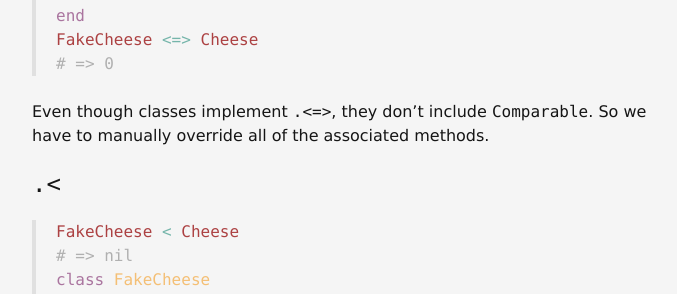
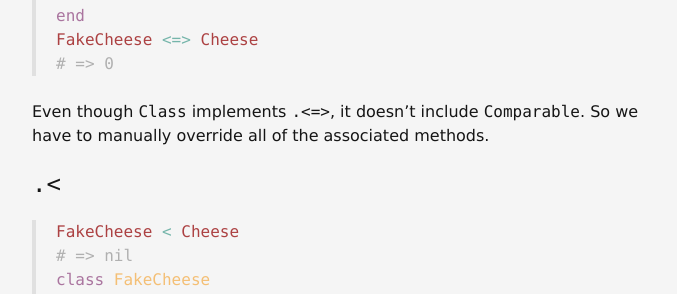
Before and after one commit to tfausak/tfausak.github.io, a Jekyll site: the page built from _posts/2014-05-24-class-comparison-in-ruby.md, in a window 1280 px wide and 900 px high, scrolled down 7110 px. Shown: the part 158-452 px from the top of the window, without its empty margins (288-965 px from the left). Built offline with Jekyll 4.4.1, drawn with Linux system fonts in a browser that asks for light colours; comment, search, counter and statistics services are not loaded.

Commit message:
Implement @AaronLasseigne's suggestion
https://github.com/tfausak/tfausak.github.io/pull/30/files#r13027593

```diff
--- a/_posts/2014-05-24-class-comparison-in-ruby.md
+++ b/_posts/2014-05-24-class-comparison-in-ruby.md
@@ -348,7 +348,7 @@ FakeCheese <=> Cheese
 # => 0
 {% endhighlight %}
 
-Even though classes implement `.<=>`, they don't include `Comparable`. So we
+Even though `Class` implements `.<=>`, it doesn't include `Comparable`. So we
 have to manually override all of the associated methods.
 
 ### `.<`
```
